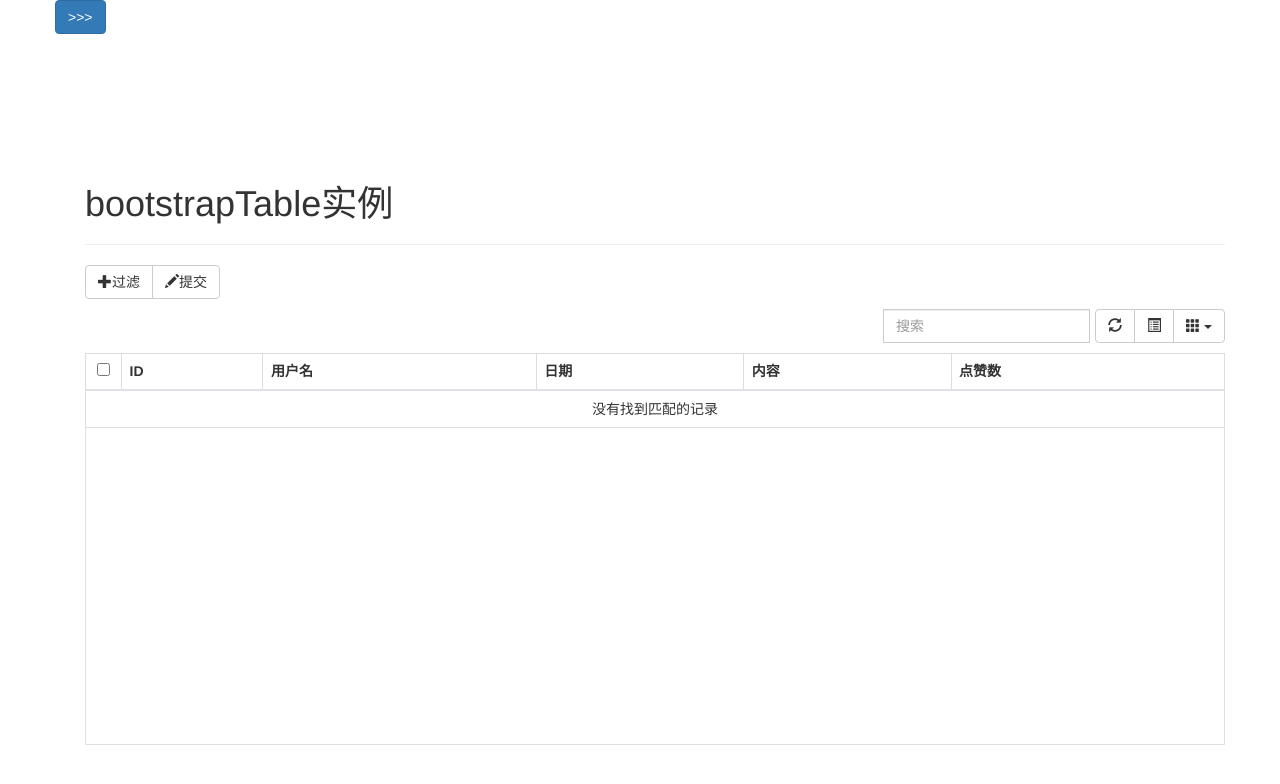
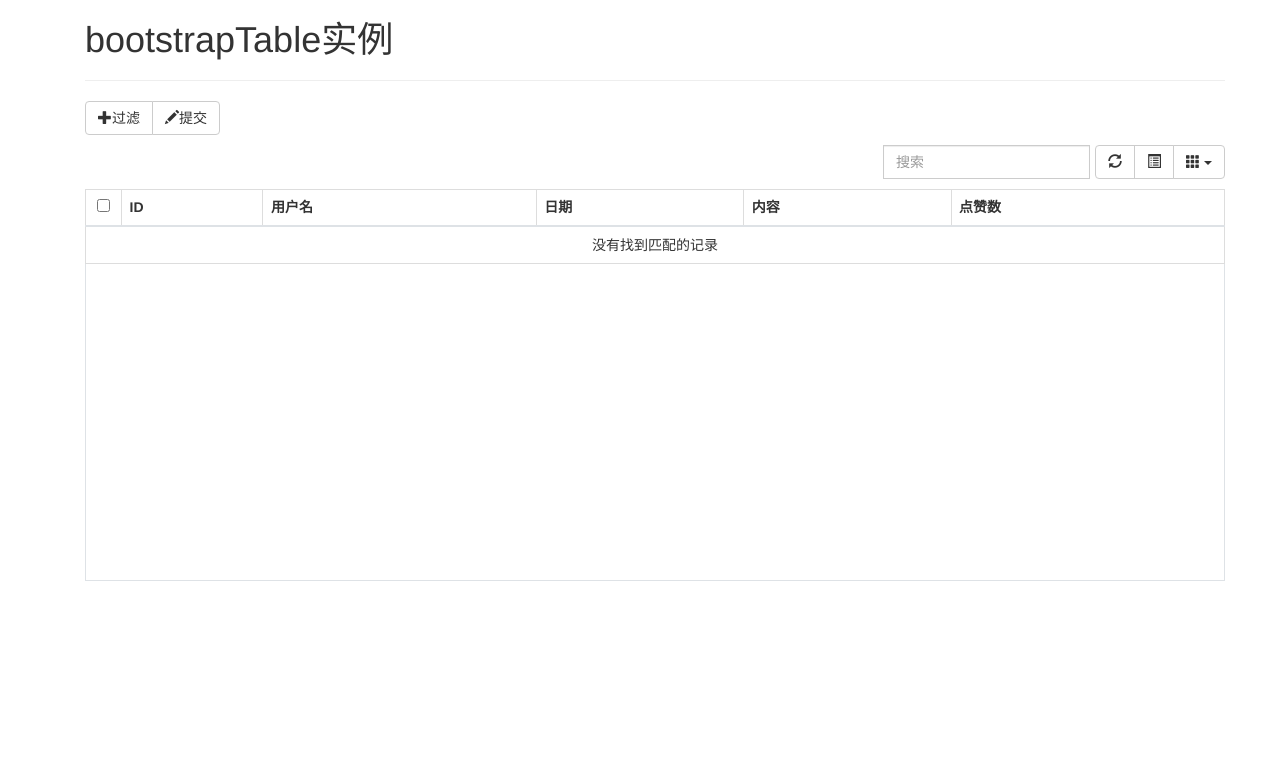
Before and after one commit to tolatolatop/Blessing, a Django app: page /comments/report/test in a window 1280 px wide. Shown: the top 784 px of the page. Run offline with Django 4.2, Linux system fonts and the light colour scheme; data that the repository does not hold is empty; some libraries are stand-ins or nearby versions.

Commit message:
移除侧边栏

```diff
--- a/blessing/templates/comments/base_comments.html
+++ b/blessing/templates/comments/base_comments.html
@@ -3,28 +3,7 @@
 {% block body %}
 <div class="container">
   <div class="row justify-content-md-center">
-    <div class="col-md">
-      {% block sidebar %}
-      <p>
-        <button class="btn btn-primary" type="button" data-bs-toggle="collapse" data-bs-target="#collapseWidthExample" aria-expanded="false" aria-controls="collapseWidthExample">
-          >>>
-        </button>
-      </p>
-      <div style="min-height: 120px;">
-        <div class="collapse collapse-horizontal" id="collapseWidthExample">
-          <div class="card card-body" style="width: 300px;">
-            <form method="post" class="form">
-              {% csrf_token %}
-                <button type="submit" class="btn btn-primary">
-                  Submit
-                </button>
-            </form>
-          </div>
-        </div>
-      </div>
-      {% endblock %}
-      </div>
-    <div class="col col-md-9">
+    <div class="col col-md-12">
       {% block content %}
         Variable width content
       {% endblock %}
```
